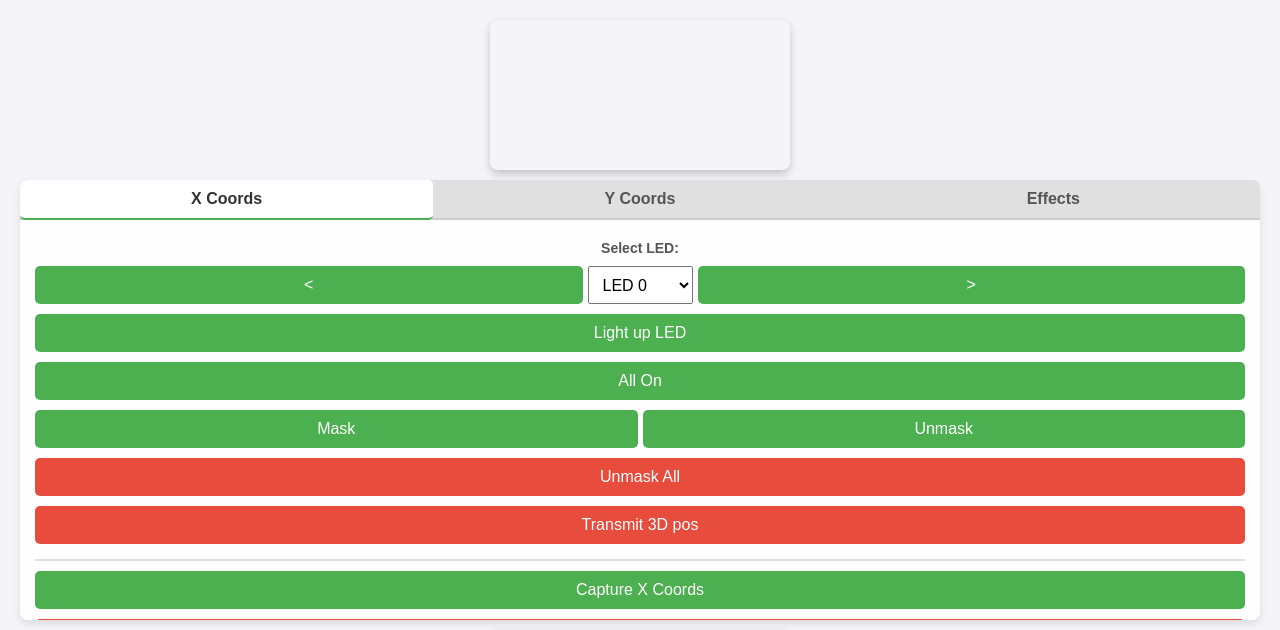
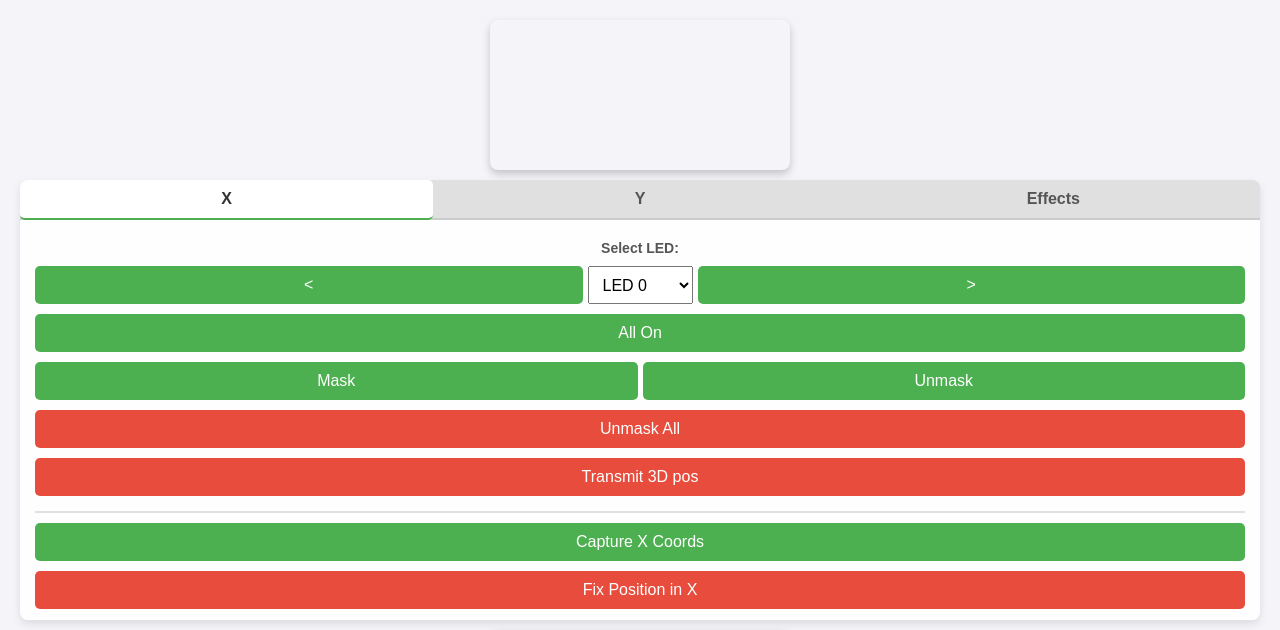
Before and after one commit to Turun/StandupMathsChristmastreeWeb, a Flask app: page / in a window 1280 px wide. Shown: the top 630 px of the page. Run offline with Flask 3, Linux system fonts and the light colour scheme; parts of the project's set-up code (start-up, migrations or seed data) failed here and were passed over.

Commit message:
ui clean up

```diff
--- a/static/script/ui.js
+++ b/static/script/ui.js
@@ -51,11 +51,13 @@ export function visualize_led_positions(
     }
 
     // and the currently selected LED in blue
-    const [x, y] = led_positions_raw[current_led_index];
-    ctx.fillStyle = 'blue';
-    ctx.beginPath();
-    ctx.arc(x, y, 7, 0, 2 * Math.PI);
-    ctx.fill();
+    if (led_positions_raw[current_led_index] != undefined) {
+        const [x, y] = led_positions_raw[current_led_index];
+        ctx.fillStyle = 'blue';
+        ctx.beginPath();
+        ctx.arc(x, y, 7, 0, 2 * Math.PI);
+        ctx.fill();
+    }
 }
 
 
@@ -139,8 +141,14 @@ function isTabYActive() {
   return getActiveTab() === 'y-coords';
 }
 
-function isTabEffectsActive() {
-  return getActiveTab() === 'effects';
+function current_led_changed() {
+    stop();
+    configure_leds({[current_led_index]: true});
+    if (isTabXActive()) {
+        visualize_led_positions(diff_context, diff_canvas, led_positions_raw_x);
+    } else if (isTabYActive()) {
+        visualize_led_positions(diff_context, diff_canvas, led_positions_raw_y);
+    }
 }
 
 export function setup_ui(
@@ -210,6 +218,7 @@ export function setup_ui(
     // keep dropdown in sync if the user manually changes it
     select.addEventListener('change', () => {
         current_led_index = parseInt(select.value);
+        current_led_changed();
     });
     select.innerHTML = '';
     for (let i = 0; i < num_leds; i++) {
@@ -223,21 +232,13 @@ export function setup_ui(
     decrementButton.addEventListener('click', async () => {
         current_led_index = (current_led_index + num_leds - 1) % num_leds;
         select.value = current_led_index;
-        if (isTabXActive()) {
-            visualize_led_positions(diff_context, diff_canvas, led_positions_raw_x);
-        } else if (isTabYActive()) {
-            visualize_led_positions(diff_context, diff_canvas, led_positions_raw_y);
-        }
+        current_led_changed();
     });
     const incrementButton = document.getElementById('btn-inc');
     incrementButton.addEventListener('click', async () => {
         current_led_index = (current_led_index + 1) % num_leds;
         select.value = current_led_index;
-        if (isTabXActive()) {
-            visualize_led_positions(diff_context, diff_canvas, led_positions_raw_x);
-        } else if (isTabYActive()) {
-            visualize_led_positions(diff_context, diff_canvas, led_positions_raw_y);
-        }
+        current_led_changed();
     });
     const centerLEDPositionXButton = document.getElementById('center-led-position-in-x-btn');
     centerLEDPositionXButton.addEventListener('click', async () => {
@@ -248,11 +249,6 @@ export function setup_ui(
     centerLEDPositionYButton.addEventListener('click', async () => {
         centerLEDBetweenNeighbors(current_led_index, num_leds,  led_positions_raw_y);
         visualize_led_positions(diff_context, diff_canvas, led_positions_raw_y);
-    });
-    const lightUpLEDButton = document.getElementById('light-up-led-btn');
-    lightUpLEDButton.addEventListener('click', async () => {
-        stop();
-        configure_leds({[current_led_index]: true});
     });
 
     const maskLEDButton = document.getElementById('mask-led-btn');
@@ -266,17 +262,6 @@ export function setup_ui(
     const unmaskAllButton = document.getElementById('unmask-all-btn');
     unmaskAllButton.addEventListener('click', async () => {
         unmaskAll();
-    });
-
-    // button for showing X view
-    const overviewBtnX = document.getElementById('overview-btn-x');
-    overviewBtnX.addEventListener('click', () => {
-        visualize_led_positions(diff_context, diff_canvas, led_positions_raw_x); // show all LEDs
-    });
-    // button for showing Y view
-    const overviewBtnY = document.getElementById('overview-btn-y');
-    overviewBtnY.addEventListener('click', () => {
-        visualize_led_positions(diff_context, diff_canvas, led_positions_raw_y); // show all LEDs
     });
 
     const transmitButton = document.getElementById('transmit-btn');
--- a/templates/index.html
+++ b/templates/index.html
@@ -247,8 +247,8 @@
       <div class="controls-container">
         <!-- Tab Navigation -->
         <div class="tab-nav">
-          <button class="tab-btn active" data-tab="x-coords" id="nav-tab-x">X Coords</button>
-          <button class="tab-btn" data-tab="y-coords" id="nav-tab-y">Y Coords</button>
+          <button class="tab-btn active" data-tab="x-coords" id="nav-tab-x">X</button>
+          <button class="tab-btn" data-tab="y-coords" id="nav-tab-y">Y</button>
           <button class="tab-btn" data-tab="effects" id="nav-tab-effects">Effects</button>
         </div>
 
@@ -262,7 +262,6 @@
               <select id="led-select"></select>
               <button id="btn-inc">&gt;</button>
             </div>
-            <button id="light-up-led-btn">Light up LED</button>
             <button id="effect-all-on-btn">All On</button>
             <div class="btn-group">
               <button id="mask-led-btn">Mask</button>
@@ -276,14 +275,12 @@
           <div class="tab-panel active" id="x-coords">
             <button id="start-btn-x">Capture X Coords</button>
             <button id="center-led-position-in-x-btn" class="action-btn">Fix Position in X</button>
-            <button disabled id="overview-btn-x">Show Overview X</button>
           </div>
 
           <!-- Y Coordinates Tab -->
           <div class="tab-panel" id="y-coords">
             <button id="start-btn-y">Capture Y Coords</button>
             <button id="center-led-position-in-y-btn" class="action-btn">Fix Position in Y</button>
-            <button disabled id="overview-btn-y">Show Overview Y</button>
           </div>
 
           <!-- Effects Tab -->
```
